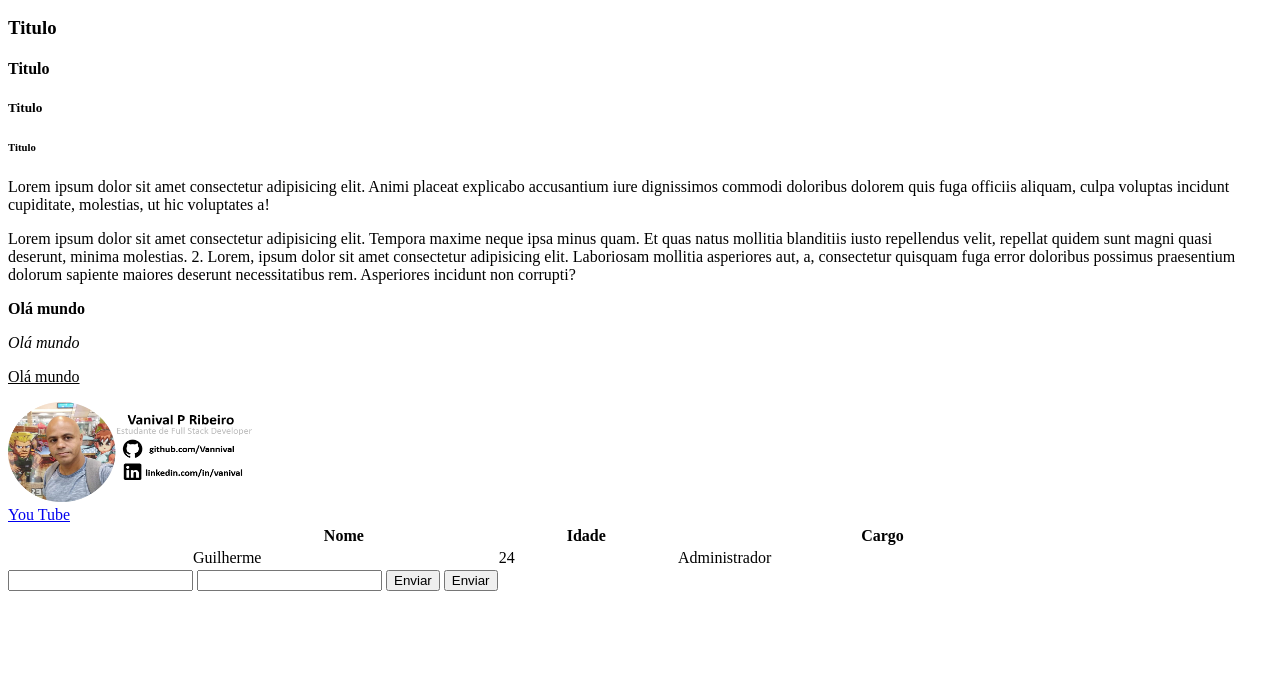
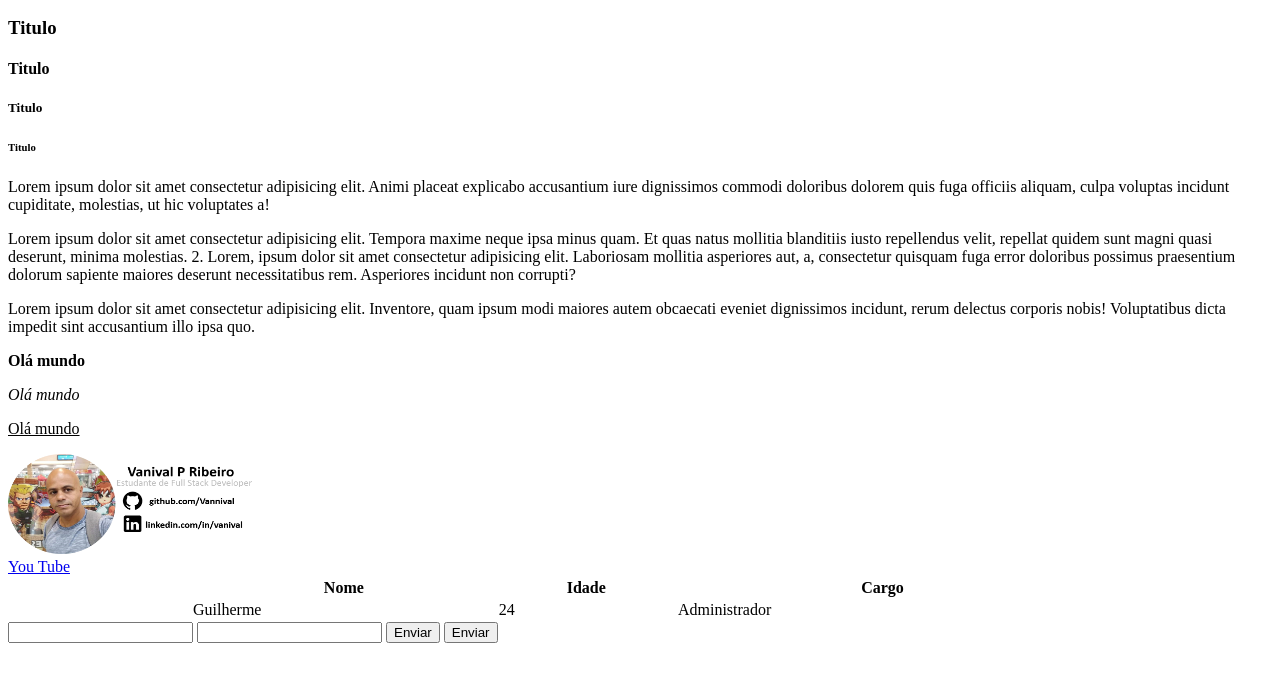
Before and after one commit to Vannival/Danki-Code, a plain HTML site: page index.html in a window 1280 px wide. Shown: the part 110-792 px from the top of the page. Drawn offline with Linux system fonts and the light colour scheme.

Commit message:
Update index.html
add linha lorem

```diff
--- a/index.html
+++ b/index.html
@@ -32,6 +32,7 @@
     </span>
     <span>2. Lorem, ipsum dolor sit amet consectetur adipisicing elit. Laboriosam mollitia asperiores aut, a, consectetur quisquam fuga error doloribus possimus praesentium dolorum sapiente maiores deserunt necessitatibus rem. Asperiores incidunt non corrupti?
     </span>
+    <p>Lorem ipsum dolor sit amet consectetur adipisicing elit. Inventore, quam ipsum modi maiores autem obcaecati eveniet dignissimos incidunt, rerum delectus corporis nobis! Voluptatibus dicta impedit sint accusantium illo ipsa quo.</p>
    </div>
 
    <div>
```
